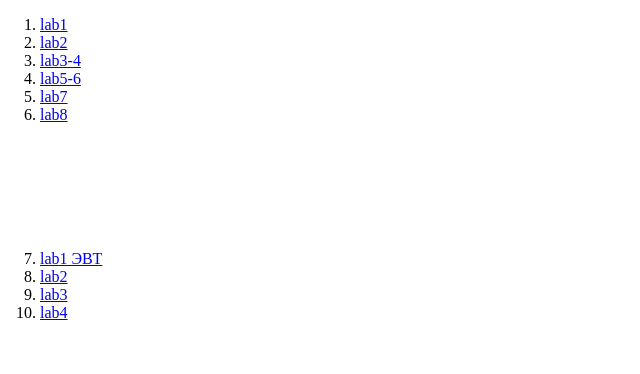
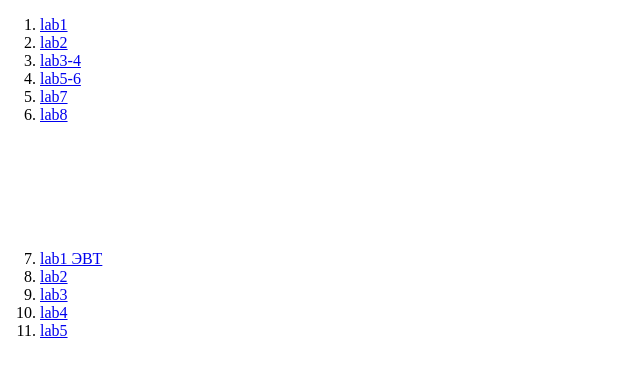
Before and after one commit to kxrxmiq/labki, a plain HTML site: page index.html in a window 1280 px wide. Shown: the full height of the page, 0-640 px from the left. Drawn offline with Linux system fonts and the light colour scheme; files that its build step writes are made by us from their sources; files whose address does not match are found by name.

Commit message:
Update index.html

```diff
--- a/index.html
+++ b/index.html
@@ -23,6 +23,7 @@
       <li><a href="Laba2/6_lab_EVT.html">lab2</a></li>
       <li><a href="laba3/EVT_lab7.html">lab3</a></li>
       <li><a href="laba4/EVT_lab8.html">lab4</a></li>
+      <li><a href="laba4/EVT_lab9.html">lab5</a></li>
     </ol>
     <script src="input.js"></script>
   </body>
```
